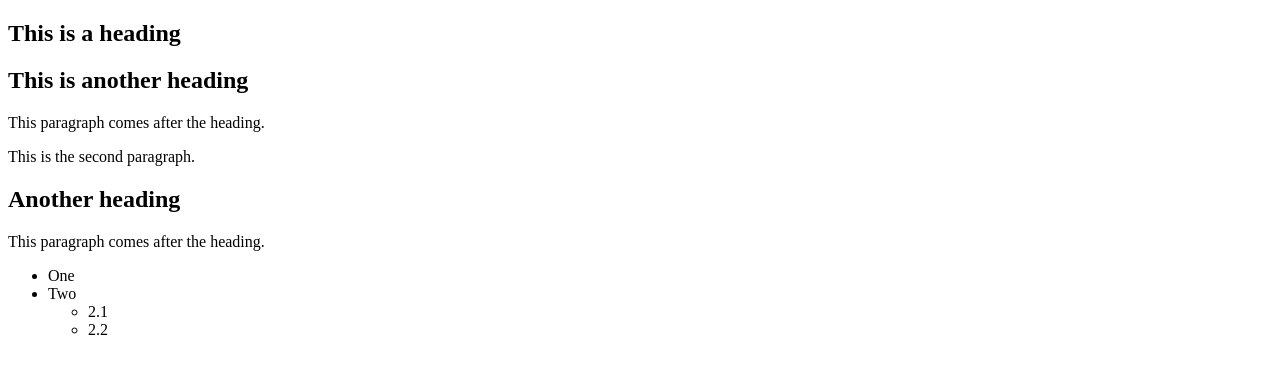
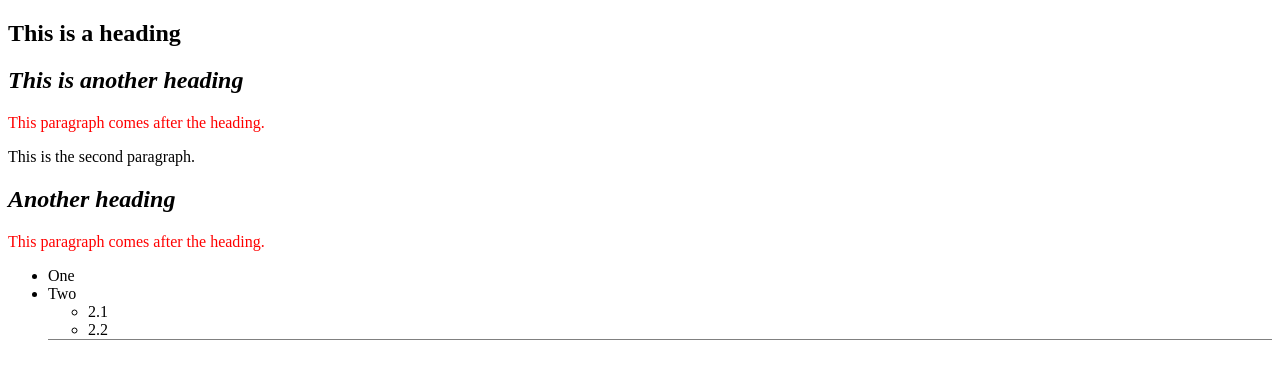
Before and after one commit to hou1078/week-6, a plain HTML site: page index.html in a window 1280 px wide. Drawn offline with Linux system fonts and the light colour scheme.

Commit message:
adds sytle for div and h2 and p and list

```diff
--- a/index.html
+++ b/index.html
@@ -1,5 +1,6 @@
 <!DOCTYPE html>
 <html lang="en-CA">
+    <link rel="stylesheet" href="stylesheet/week6.css">
     <head>
         <title>Week 6</title>
     </head>
@@ -13,7 +14,7 @@
             <p>This paragraph comes after the heading.</p>
             <ul class="list">
                 <li>One</li>
-        <li>Two
+                <li>Two</li>
                     <ul>
                         <li>2.1</li>
                         <li>2.2</li>
--- /dev/null
+++ b/stylesheet/week6.css
@@ -0,0 +1,9 @@
+div>h2{
+    font-style: italic;
+}
+h2+p{
+    color:red;
+}
+.list ul{
+    border-bottom: 1px solid grey;
+}
```
Lines whose indentation alone changed are shown as unchanged.
